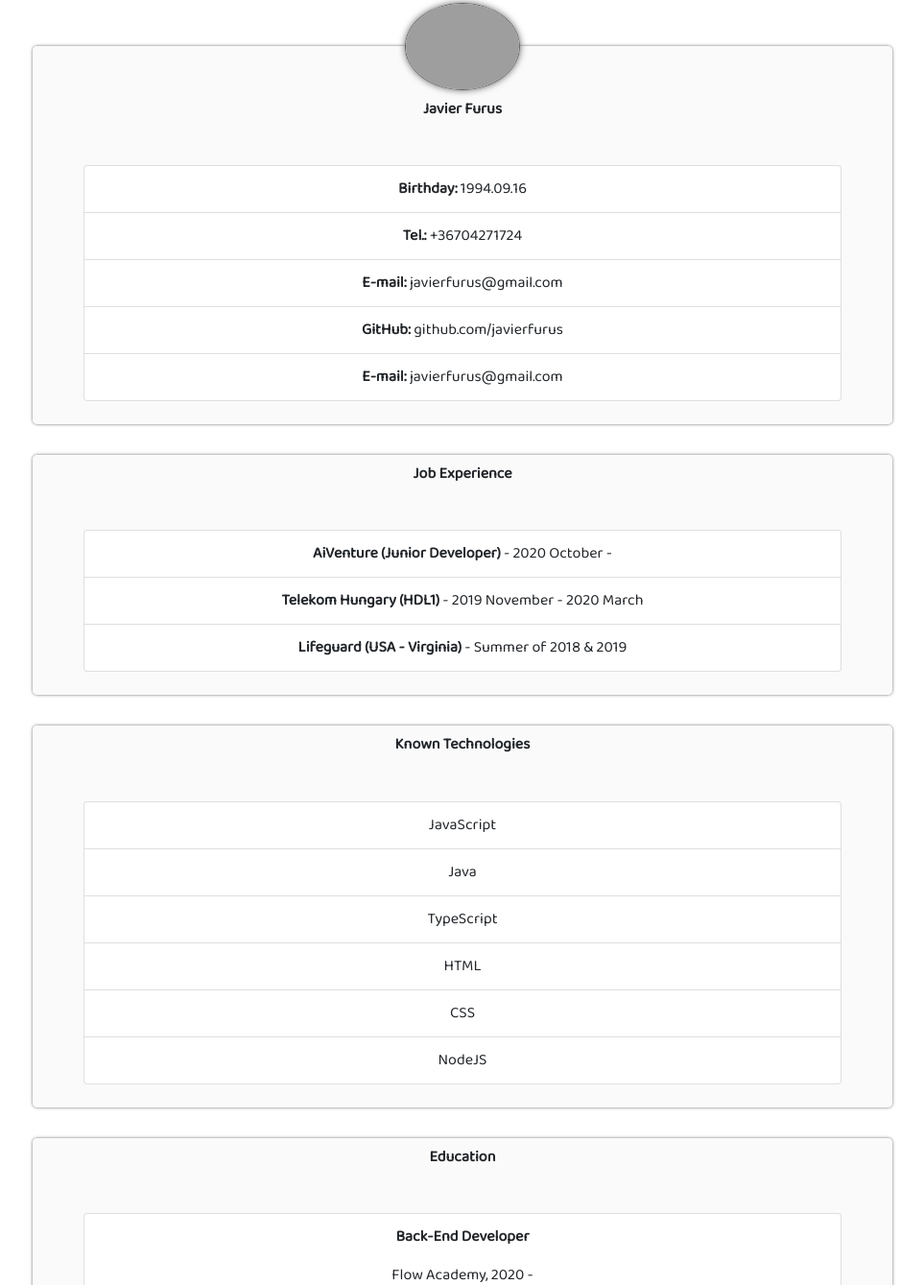
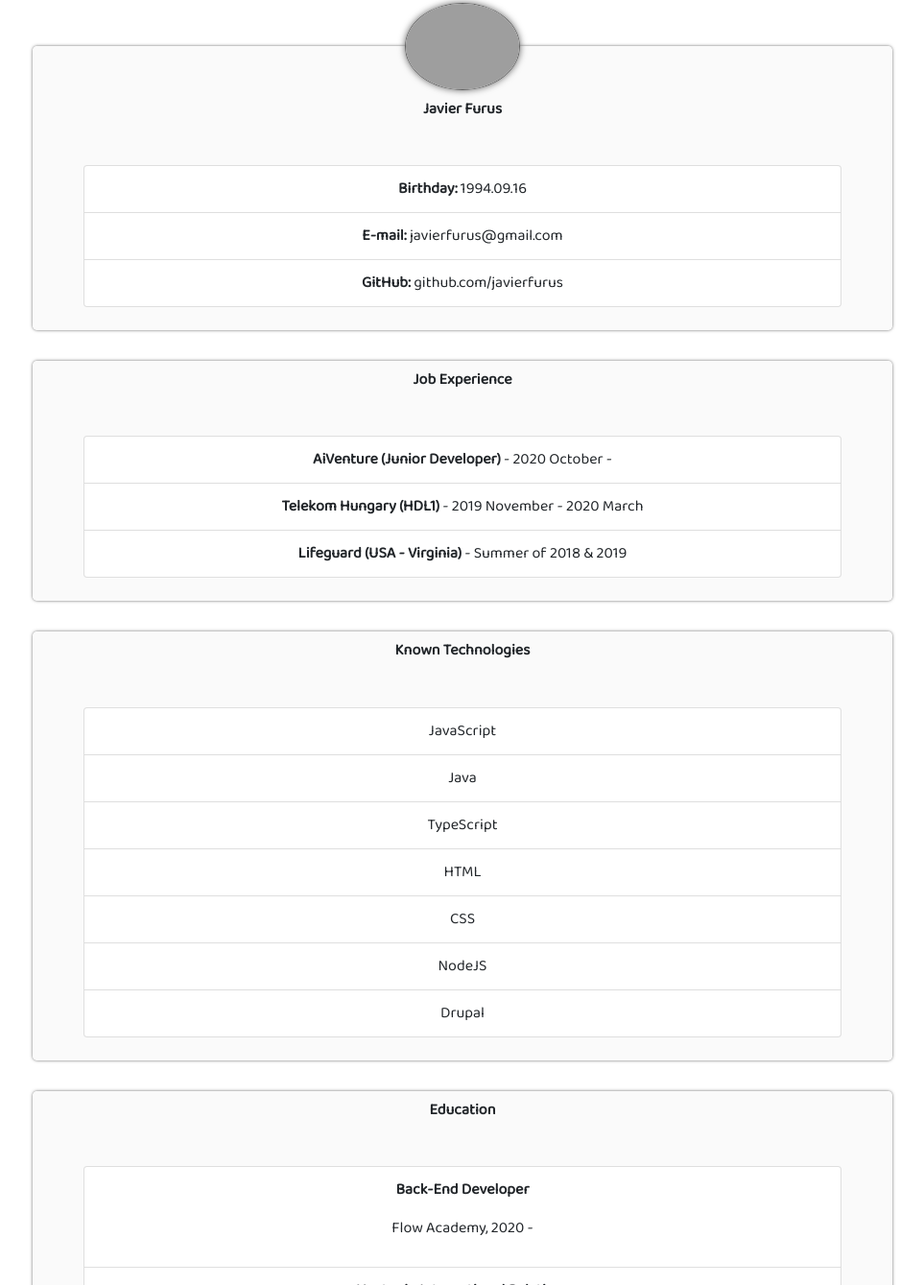
Before and after one commit to javierfurus/javierfurus.github.io, a plain HTML site: page index.html in a window 1280 px wide. Shown: the part 69-1408 px from the top of the page at 96% size, without its empty margins (158-1121 px from the left). Drawn offline with nearby package versions, Linux system fonts and the light colour scheme; grey boxes are pictures that could not be loaded.

Commit message:
Fixed alignment

```diff
--- a/index.html
+++ b/index.html
@@ -54,16 +54,10 @@
             <d style="font-weight: bold">Birthday:</d> 1994.09.16
           </li>
           <li class="list-group-item">
-            <d style="font-weight: bold">Tel.:</d> +36704271724
-          </li>
-          <li class="list-group-item">
             <d style="font-weight: bold">E-mail:</d> javierfurus@gmail.com
           </li>
           <li class="list-group-item">
             <d style="font-weight: bold">GitHub:</d> github.com/javierfurus
-          </li>
-          <li class="list-group-item">
-            <d style="font-weight: bold">E-mail:</d> javierfurus@gmail.com
           </li>
         </ul>
         </p>
@@ -100,6 +94,7 @@
           <li class="list-group-item">HTML</li>
           <li class="list-group-item">CSS</li>
           <li class="list-group-item">NodeJS</li>
+          <li class="list-group-item">Drupal</li>
         </ul>
         </p>
       </article>
```
